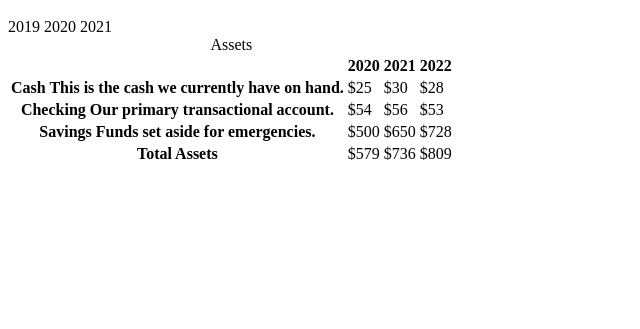
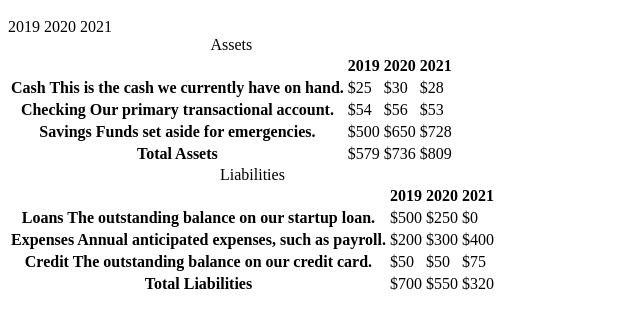
Before and after one commit to makaylacodes/balance-sheet, a plain HTML site: page index.html in a window 1280 px wide. Shown: the part 49-378 px from the top of the page, without its empty margins (0-640 px from the left). Drawn offline with Linux system fonts and the light colour scheme.

Commit message:
I have added the second table, liabilities.

```diff
--- a/index.html
+++ b/index.html
@@ -51,104 +51,76 @@
                             with correct columns-->
                             </td>
                             <th>
-                                <span class="sr-only year">
-                                    2020
-                                </span>
-                            </th>
-                            <th>
-                                <span class="sr-only year">
-                                    2021
-                                </span>
-                            </th>
-                            <th>
-                                <span class="sr-only year">
-                                    2022
-                                </span>
-                            </th>
-
+                                <span class="sr-only year">2019</span></th>
+                <th><span class="sr-only year">2020</span></th>
+                <th class="current"><span class="sr-only year">2021</span></th>
               </tr>
             </thead>
-
             <tbody>
               <tr class="data">
-                            <th>
-                                Cash
-                                <span class="description">
-                                    This is the cash we currently have on hand.
-                                </span>
-                            </th>
-                            <td>
-                                $25
-                            </td>
-                            <td>
-                                $30
-                            </td>
-                            <td class="current">
-                                $28
-                            </td>
+                <th>Cash <span class="description">This is the cash we currently have on hand.</span></th>
+                <td>$25</td>
+                <td>$30</td>
+                <td class="current">$28</td>
               </tr>
-
               <tr class="data">
-                            <th>Checking
-                                <span class="description">
-                                    Our primary transactional account.
-                                </span>
-                            </th>
-                            <td>
-                                $54
-                            </td>
-                            <td>
-                                $56
-                            </td>
-                            <td class="current">
-                                $53
-                            </td>
+                <th>Checking <span class="description">Our primary transactional account.</span></th>
+                <td>$54</td>
+                <td>$56</td>
+                <td class="current">$53</td>
               </tr>
-
-
               <tr class="data">
-                                <th>
-                                    Savings
-                                    <span class="description">
-                                        Funds set aside for emergencies.
-                                    </span>
-                                </th>
-                                <td>
-                                    $500
-                                </td>
-                                <td>
-                                    $650
-                                </td>
-                                <td class="current">
-                                    $728
-                                </td>
+                <th>Savings <span class="description">Funds set aside for emergencies.</span></th>
+                <td>$500</td>
+                <td>$650</td>
+                <td class="current">$728</td>
               </tr>
-
-
               <tr class="total">
-                                <th>
-                                    Total
-                                    <span class="sr-only">
-                                        Assets
-                                    </span>
-                                </th>
-                                <td>
-                                    $579
-                                </td>
-                                <td>
-                                    $736
-                                </td>
-                                <td>
-                                    $809
-                                </td>
+                <th>Total <span class="sr-only">Assets</span></th>
+                <td>$579</td>
+                <td>$736</td>
+                <td class="current">$809</td>
               </tr>
             </tbody>
           </table>
-                <table></table>
-                <table></table>
+          <table>
+            <caption>Liabilities</caption>
+            <thead>
+              <tr>
+              <td></td>
+              <th><span class="sr-only">2019</span></th>
+              <th><span class="sr-only">2020</span></th>
+              <th><span class="sr-only">2021</span></th>
+              </tr>
+            </thead>
+            <tbody>
+              <tr class="data">
+                <th>Loans <span class="description">The outstanding balance on our startup loan.</span></th>
+                <td>$500</td>
+                <td>$250</td>
+                <td class="current">$0</td>
+              </tr>
+              <tr class="data">
+                <th>Expenses <span class="description">Annual anticipated expenses, such as payroll.</span></th>
+                <td>$200</td>
+                <td>$300</td>
+                <td class="current">$400</td>
+              </tr>
+              <tr class="data">
+                <th>Credit <span class="description">The outstanding balance on our credit card.<span><td>$50</td><td>$50</td><td class="current">$75</td></th>
+              </tr>
+              <tr class="total">
+                <th>Total <span class="sr-only">Liabilities</span></th>
+                <td>$700</td>
+                <td>$550</td>
+                <td class="current">$320</td>
+              </tr>
+            </tbody>
+          </table>
+          <table>
+          </table>
         </div>
       </section>
     </main>
   </body>
-
 </html>
```
Lines whose indentation alone changed are shown as unchanged.
